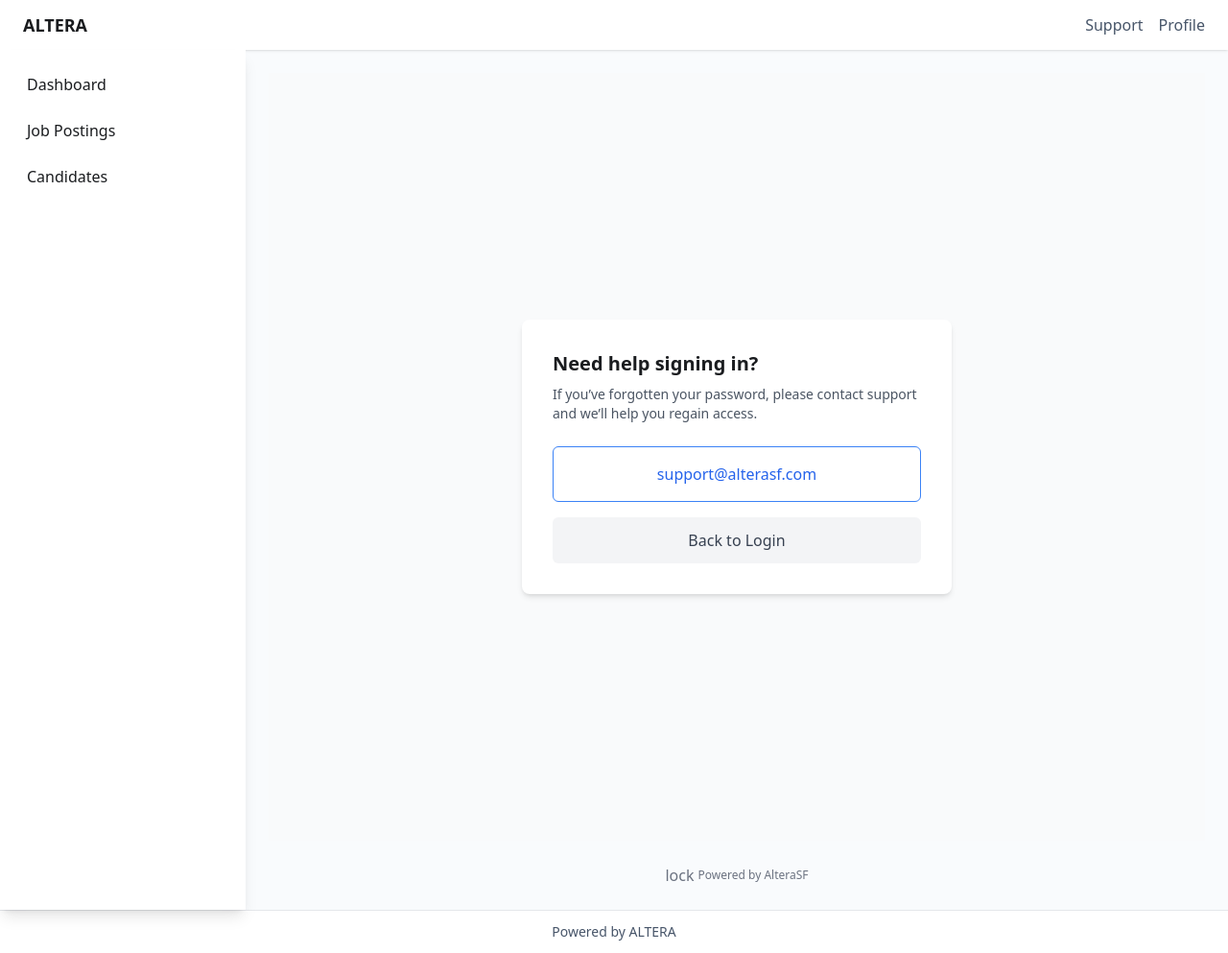
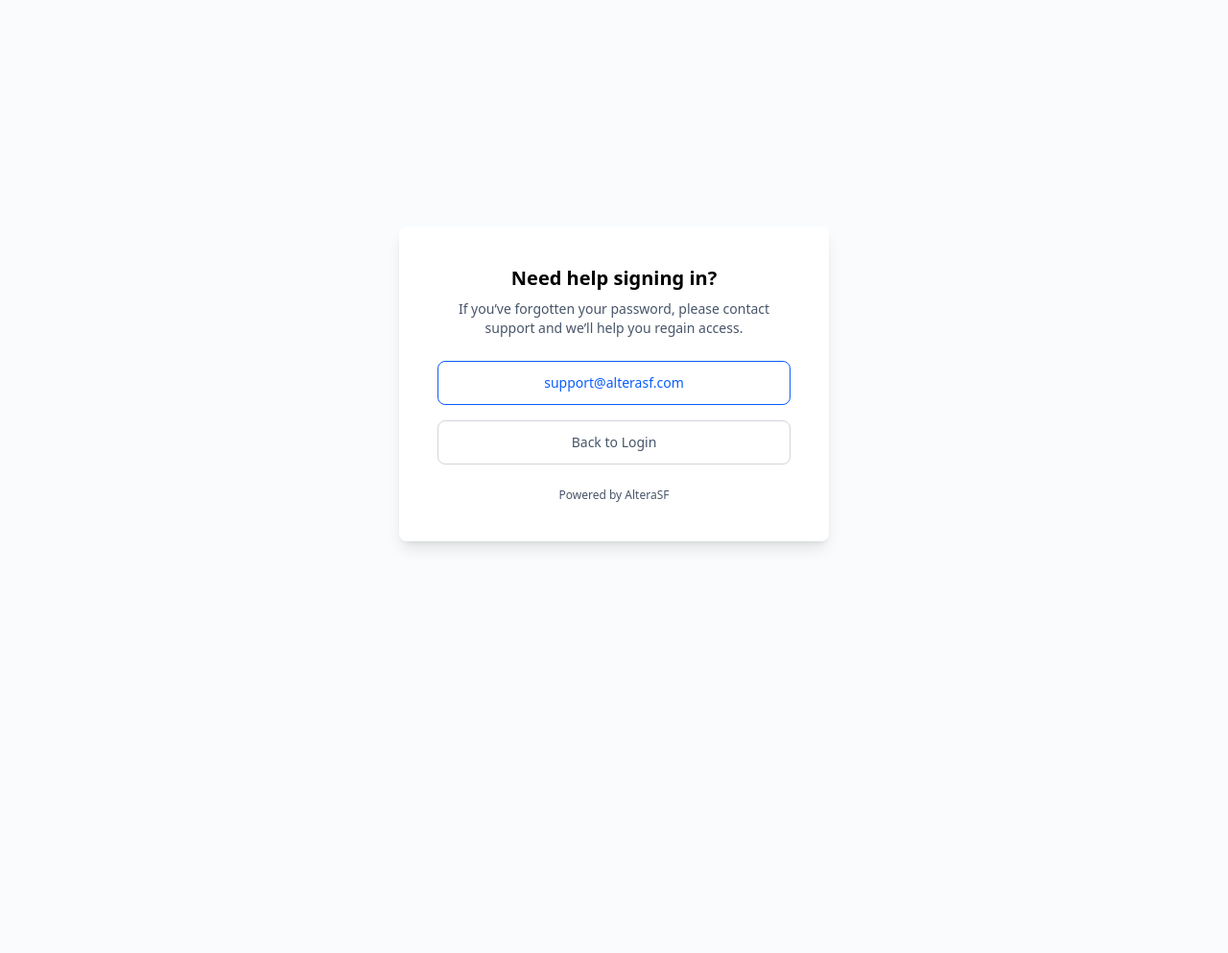
Before and after one commit to nworley97/resume-audit-sandbox, a Flask app: page /1/forgot in a window 1280 px wide. Shown: the whole page at 96% size. After the commit the page ends 571 px from the top, so only its background shows below. Run offline with Flask 3, Linux system fonts and the light colour scheme; parts of the project's set-up code (start-up, migrations or seed data) failed here and were passed over.

Commit message:
Fixing sizing

```diff
--- a/templates/forgot.html
+++ b/templates/forgot.html
@@ -1,26 +1,34 @@
-{% extends "base.html" %}
+{% extends "base_auth.html" %}
 {% block title %}Forgot Password - ALTERA{% endblock %}
 {% block content %}
-<div class="flex items-center justify-center min-h-screen bg-gray-50">
-  <div class="bg-white shadow-md rounded-lg p-8 w-full max-w-md">
-    <h2 class="text-xl font-semibold mb-2 text-left">Need help signing in?</h2>
-    <p class="text-sm text-gray-600 mb-6 text-left">
-      If you’ve forgotten your password, please contact support and we’ll help you regain access.
-    </p>
-    <a href="mailto:support@alterasf.com"
-       class="block w-full text-center bg-white border border-blue-500 text-blue-600 font-medium py-4 rounded-md hover:bg-blue-50 mb-4">
+<div class="w-full max-w-md bg-white shadow-lg rounded-lg p-10 text-center">
+  <!-- Title -->
+  <h2 class="text-xl font-semibold mb-2">Need help signing in?</h2>
+  <p class="text-sm text-slate mb-6">
+    If you’ve forgotten your password, please contact support and we’ll help you regain access.
+  </p>
+
+  <!-- Support email (full width, same height as button) -->
+  <div class="mb-4">
+    <a
+      href="mailto:support@alterasf.com"
+      class="block w-full rounded-lg border border-primary text-primary px-4 py-3 text-sm font-medium hover:bg-primary hover:text-white transition"
+    >
       support@alterasf.com
     </a>
-    <a href="{{ url_for('login') }}"
-       class="block w-full text-center bg-gray-100 text-gray-700 font-medium py-3 rounded-md hover:bg-gray-200">
-      Back to Login
-    </a>
+  </div>
+
+  <!-- Back to Login (full width, matched sizing) -->
+  <a
+    href="{{ url_for('login', tenant=tenant.slug if tenant else None) }}"
+    class="block w-full rounded-lg border border-gray-300 text-slate px-4 py-3 text-sm font-medium hover:bg-gray-50 transition"
+  >
+    Back to Login
+  </a>
+
+  <!-- Footer -->
+  <div class="mt-6 text-xs text-slate">
+    Powered by AlteraSF
   </div>
 </div>
-<footer class="mt-6 text-center text-xs text-gray-500">
-  <div class="flex items-center justify-center gap-1">
-    <span class="material-icons text-base">lock</span>
-    <span>Powered by AlteraSF</span>
-  </div>
-</footer>
 {% endblock %}
```
Also changed, not shown: static/css/output.css.
